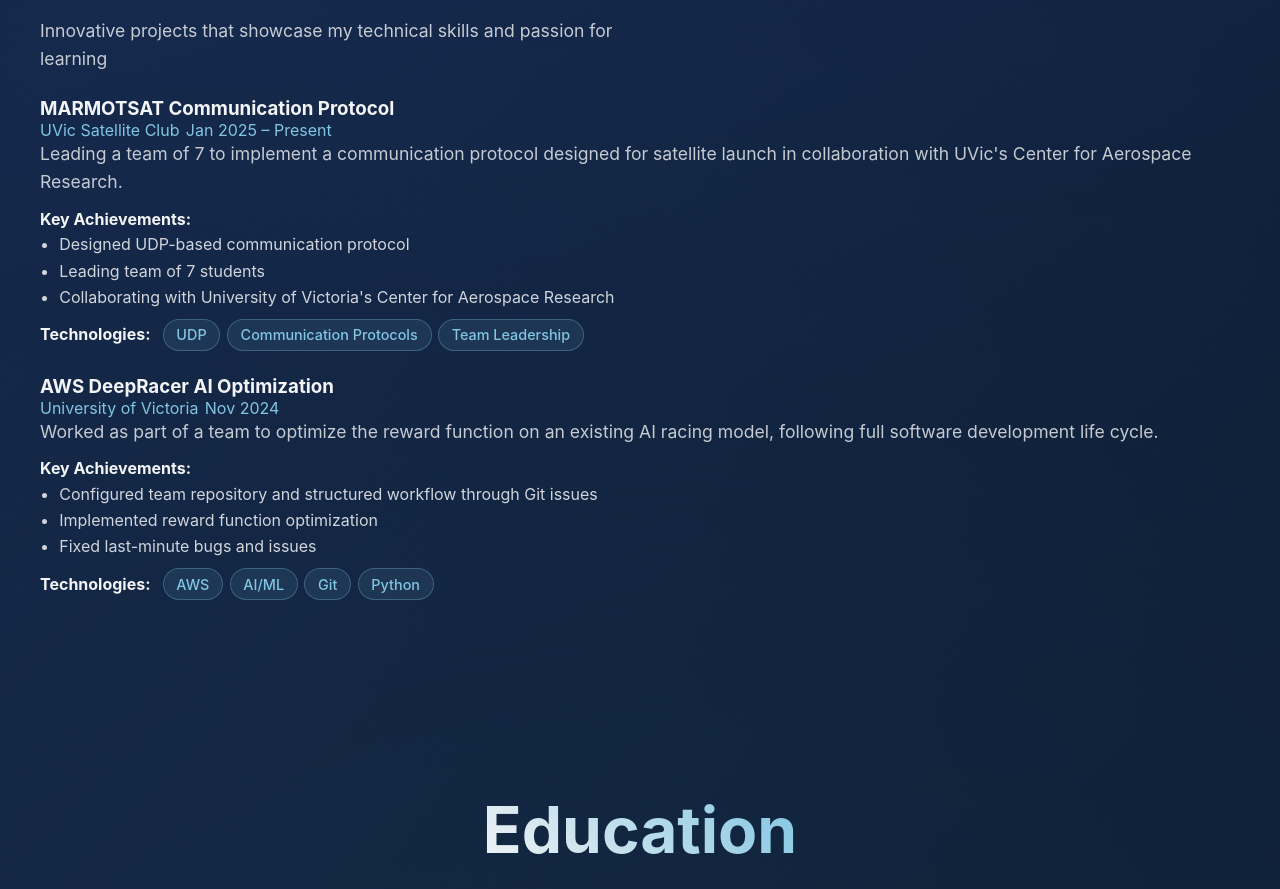
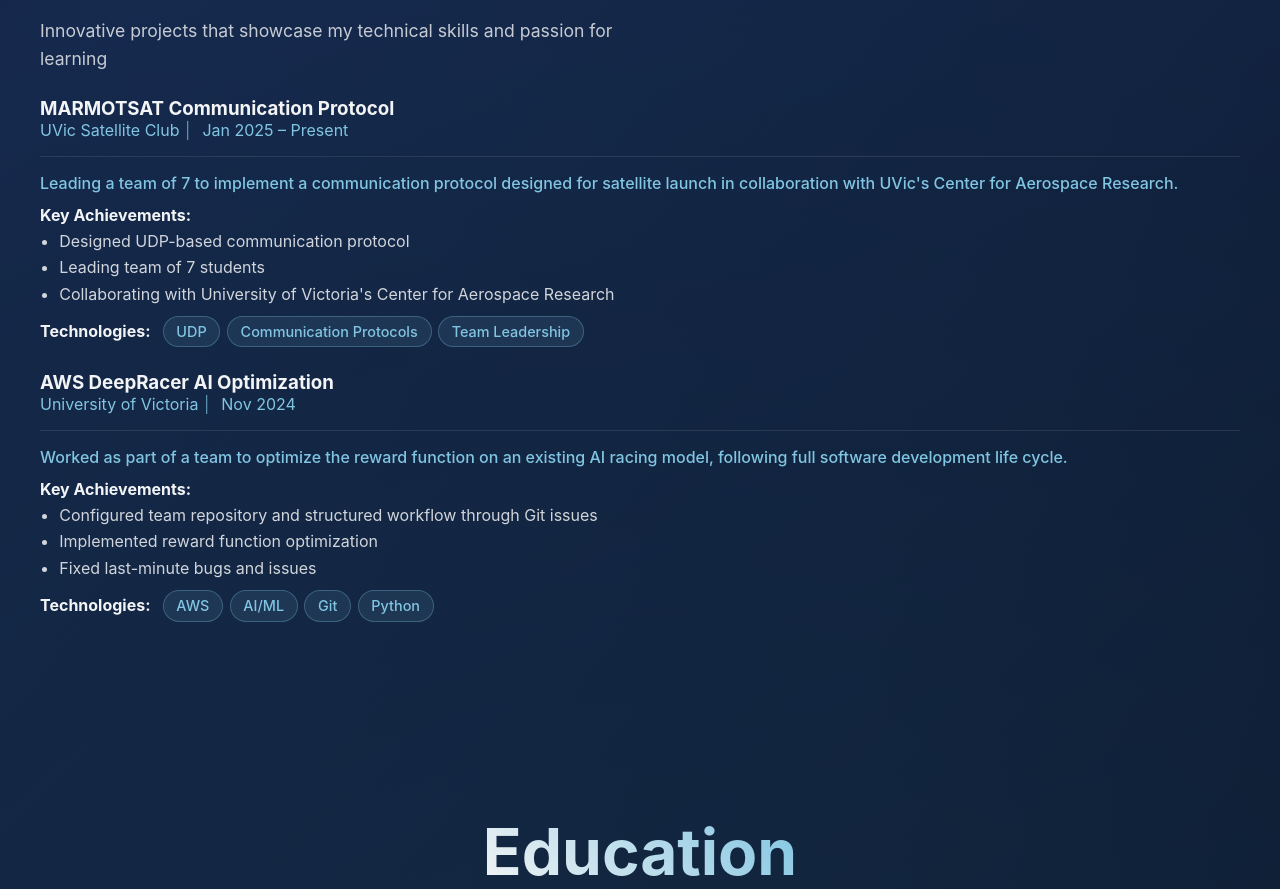
Before and after one commit to Popfizz013/Cursor-Hackathon, a React (Create React App) app: page / in a window 1280 px wide. Shown: the part 3631-4520 px from the top of the page. Built offline with nearby package versions, Linux system fonts and the light colour scheme; a web font is replaced by a local one.

Commit message:
Resolved issues in the layout of Personal Projects

```diff
--- a/src/components/sections/SectionStyles.css
+++ b/src/components/sections/SectionStyles.css
@@ -14,7 +14,7 @@
   width: 100%;
   box-sizing: border-box;
   transition: none;
-  scroll-margin-top: calc(var(--nav-height, 96px) + 16px);
+  -webkit-scroll-snap-margin-top: calc(var(--nav-height, 96px) + 16px);
 }
 
 .section-content {
@@ -465,11 +465,23 @@
   gap: 0.4rem;
 }
 
+.projects-section .project-meta .project-organization::after {
+  content: "|";
+  margin: 0 0.35rem;
+  opacity: 0.7;
+}
+
+.projects-section .project-header {
+  border-bottom: 1px solid rgba(255, 255, 255, 0.1);
+  padding-bottom: 1rem;
+  margin-bottom: 1rem;
+}
+
 .projects-section .project-description {
-  font-size: 1.1rem;
-  line-height: 1.6;
-  color: #ffffff;
-  opacity: 0.8;
+  font-size: 1rem;
+  color: #87ceeb;
+  margin: 0 0 0.5rem 0;
+  font-weight: 500;
 }
 
 .job-visual {
```
